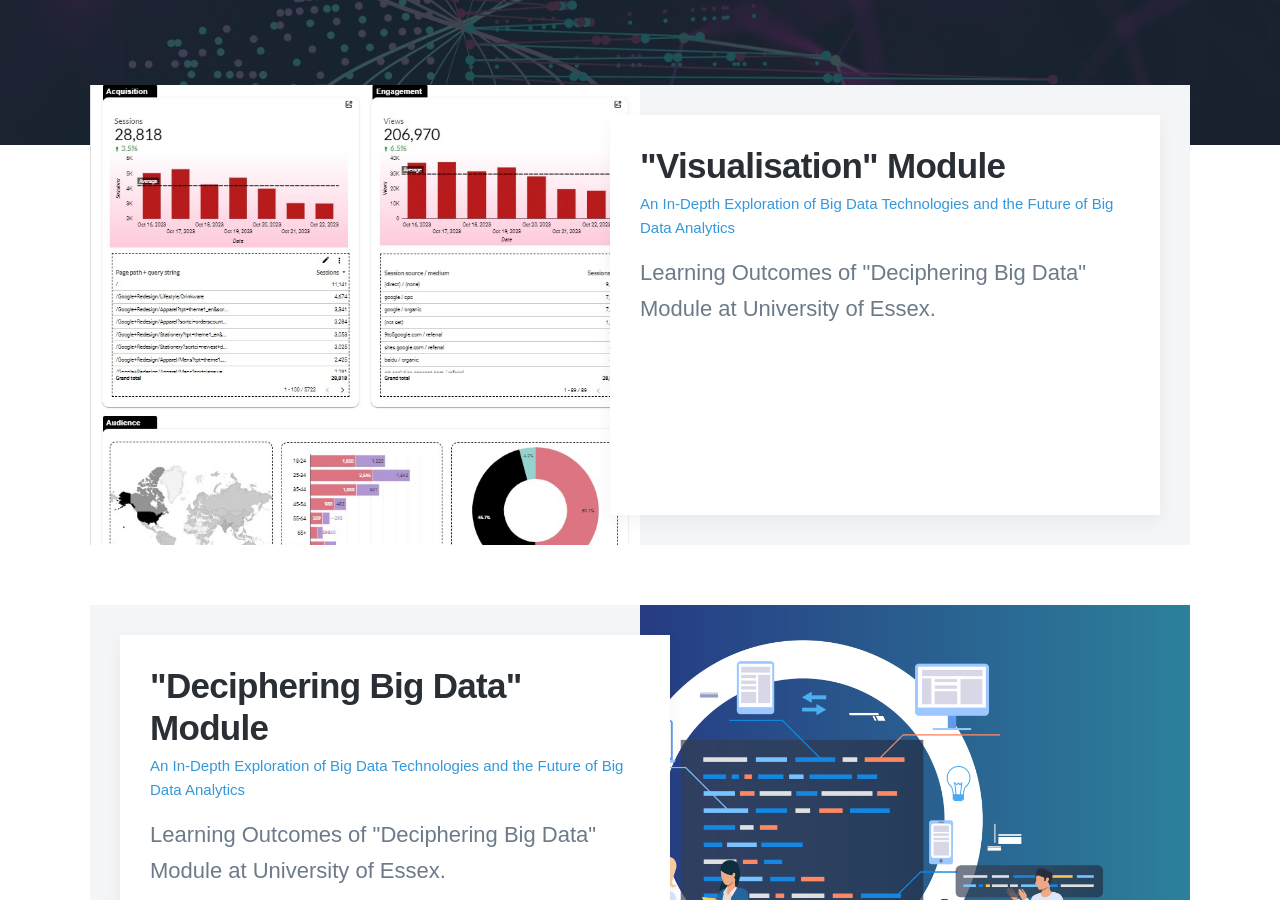
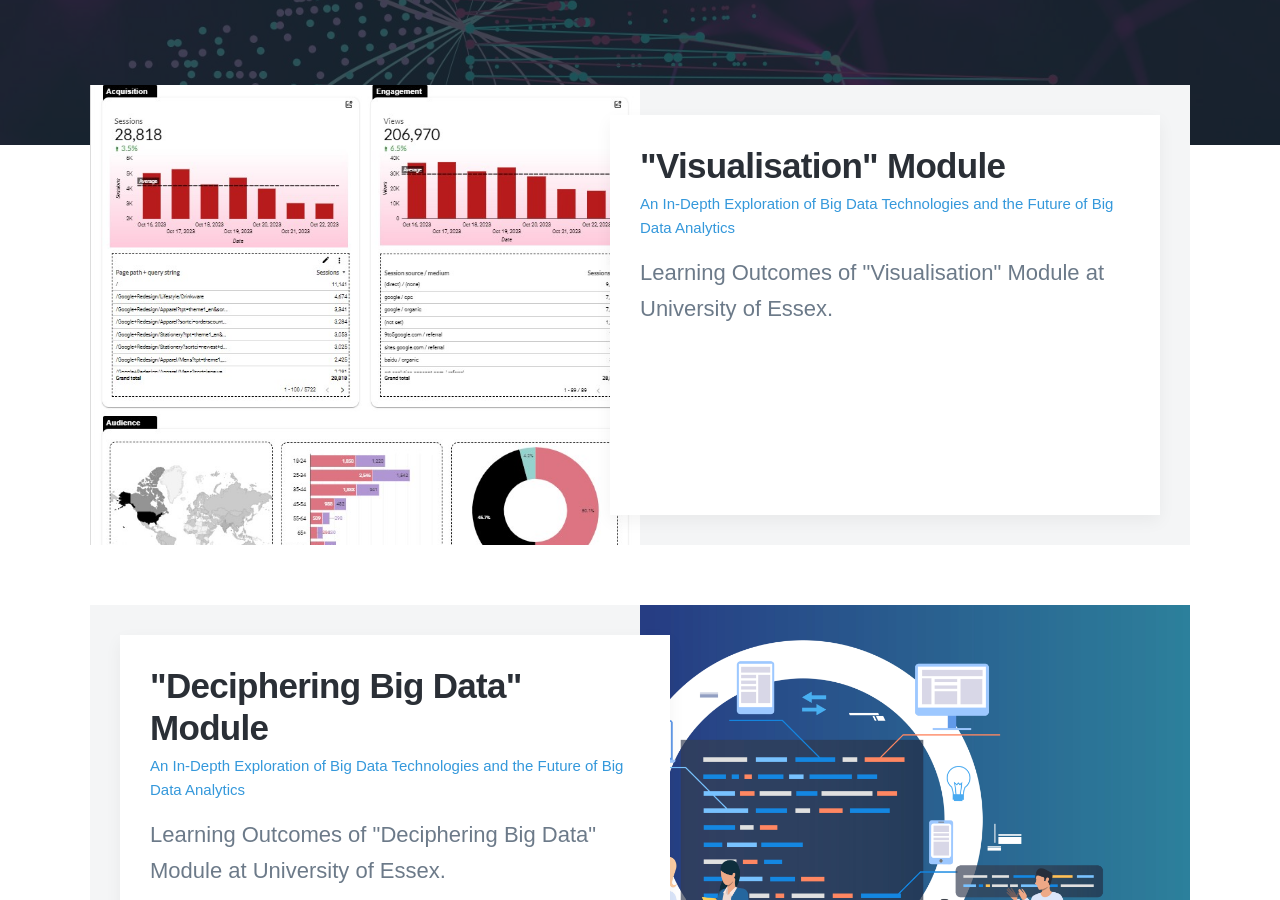
Before and after one commit to DaisyIpatzi/daisyipatzi.github.io, a Jekyll site: the page built from index.html, in a window 1280 px wide and 900 px high, scrolled down 629 px. Built offline with Jekyll 4.4.1, drawn with Linux system fonts in a browser that asks for light colours; nearby versions of some CDN libraries; some web fonts are replaced.

Commit message:
Update 2023-10-27-Visualisation.md

```diff
--- a/_projects/2023-10-27-Visualisation.md
+++ b/_projects/2023-10-27-Visualisation.md
@@ -2,10 +2,10 @@
 title: '"Visualisation" Module'
 subtitle: 'An In-Depth Exploration of Big Data Technologies and the Future of Big Data Analytics'
 date: 2023-10-27 00:00:00
-description: Learning Outcomes of "Deciphering Big Data" Module at University of Essex.
-featured_image: '/images/demo/Dash.jpg'
+description: Learning Outcomes of "Visualisation" Module at University of Essex.
+featured_image: '/images/demo/dash.jpg'
 ---
 
-![Dash](/images/demo/Dash.png)
+![Dash](/images/demo/dash.png)
 
-[View the interactive Data Studio Dashboard](https://lookerstudio.google.com/u/0/reporting/8561a9e2-7ee2-483b-b50f-74d73d2124a8/page/DDUMC/edit?utm_source=portfolio&utm_medium=banner&utm_campaign=visualization)
+[View the interactive Data Studio Dashboard](https://lookerstudio.google.com/u/0/reporting/8561a9e2-7ee2-483b-b50f-74d73d2124a8/page/DDUMC?utm_source=portfolio&utm_medium=banner&utm_campaign=visualization)
```
